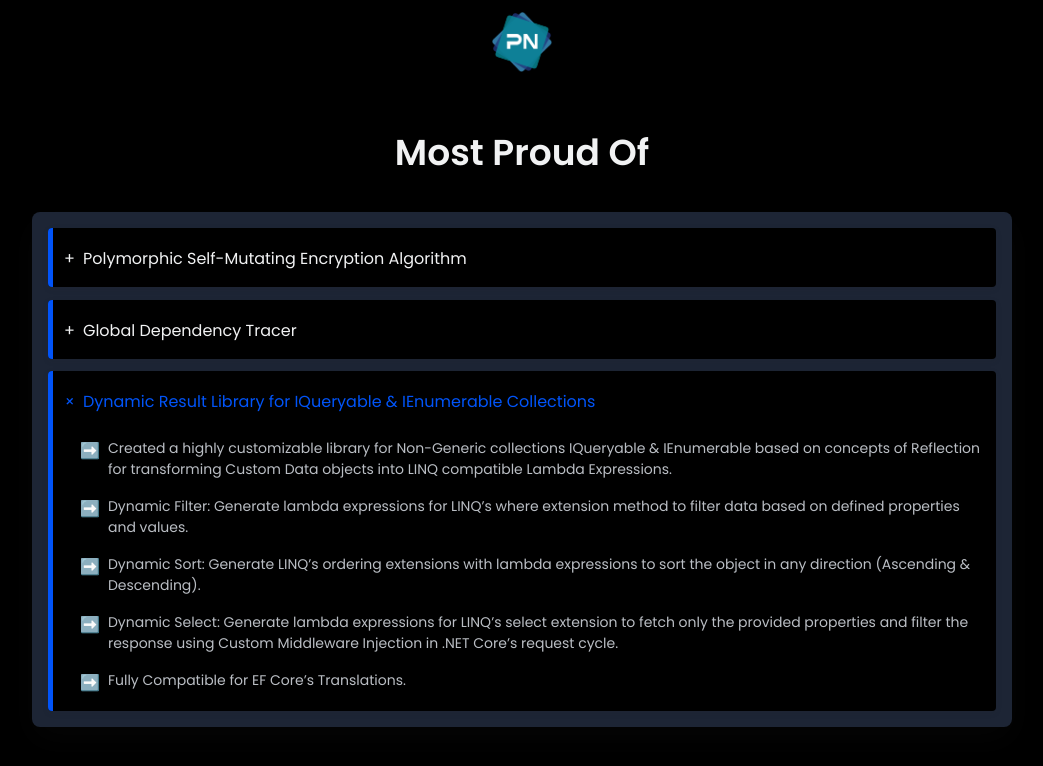
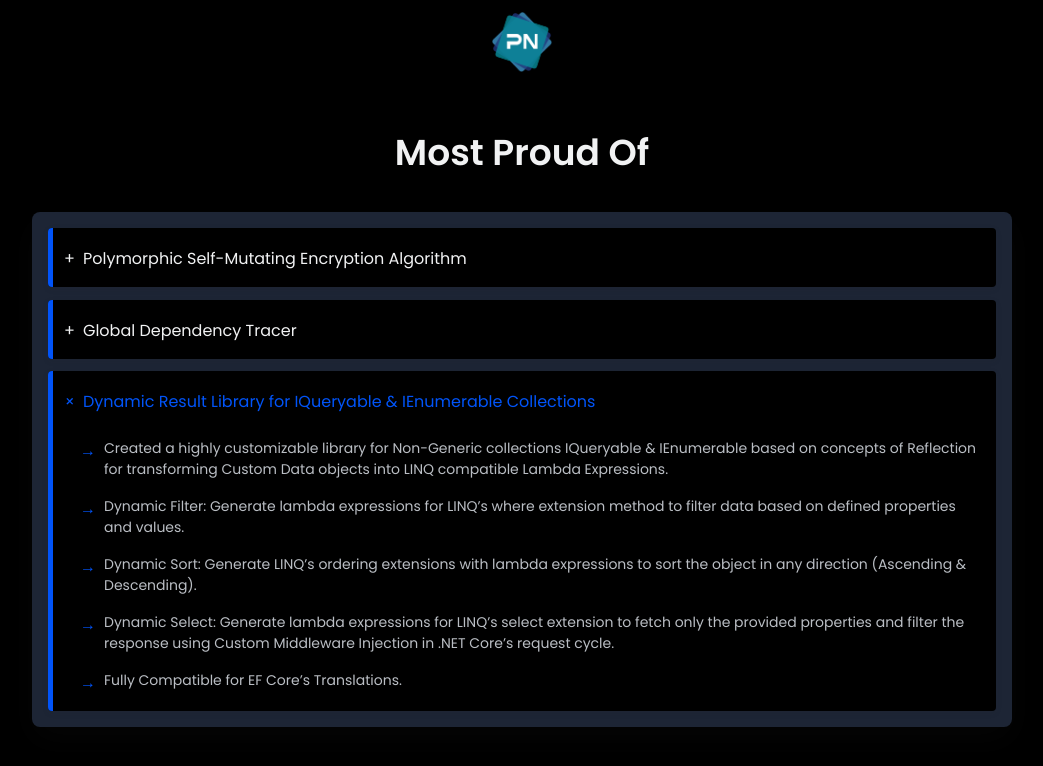
Before and after one commit to pranshunijhawan/pranshunijhawan.github.io, a React (Create React App) app: page / in a window 1280 px wide. Both pictures are taken after a click on the element 640 px from the left and 1350 px from the top of the page. Shown: the part 950-1716 px from the top of the page, without its empty margins (118-1161 px from the left). Built offline with nearby package versions, Linux system fonts and the light colour scheme.

Commit message:
Fixed Bullets

```diff
--- a/src/ui-components/Bullet.tsx
+++ b/src/ui-components/Bullet.tsx
@@ -14,7 +14,7 @@ interface BulletProps {
 const Bullet = ({ color }: BulletProps) => {
 
     return(
-        <BulletComponent color={color}>➡️</BulletComponent>
+        <BulletComponent color={color}>→</BulletComponent>
     )
 }
 
--- a/src/ui-components/icon/styles.ts
+++ b/src/ui-components/icon/styles.ts
@@ -70,7 +70,7 @@ export const DownloadIcon = styled(BsDownload)`
 `
 
 export const CalendarIcon = styled(AiOutlineCalendar)`
-    margin-top: 0.2rem;
+    margin-top: 0.1rem;
     font-size: var(--smaller-font-size);
     color: var(--text-color-light);
     margin-bottom: var(--mb-0-5);
```
